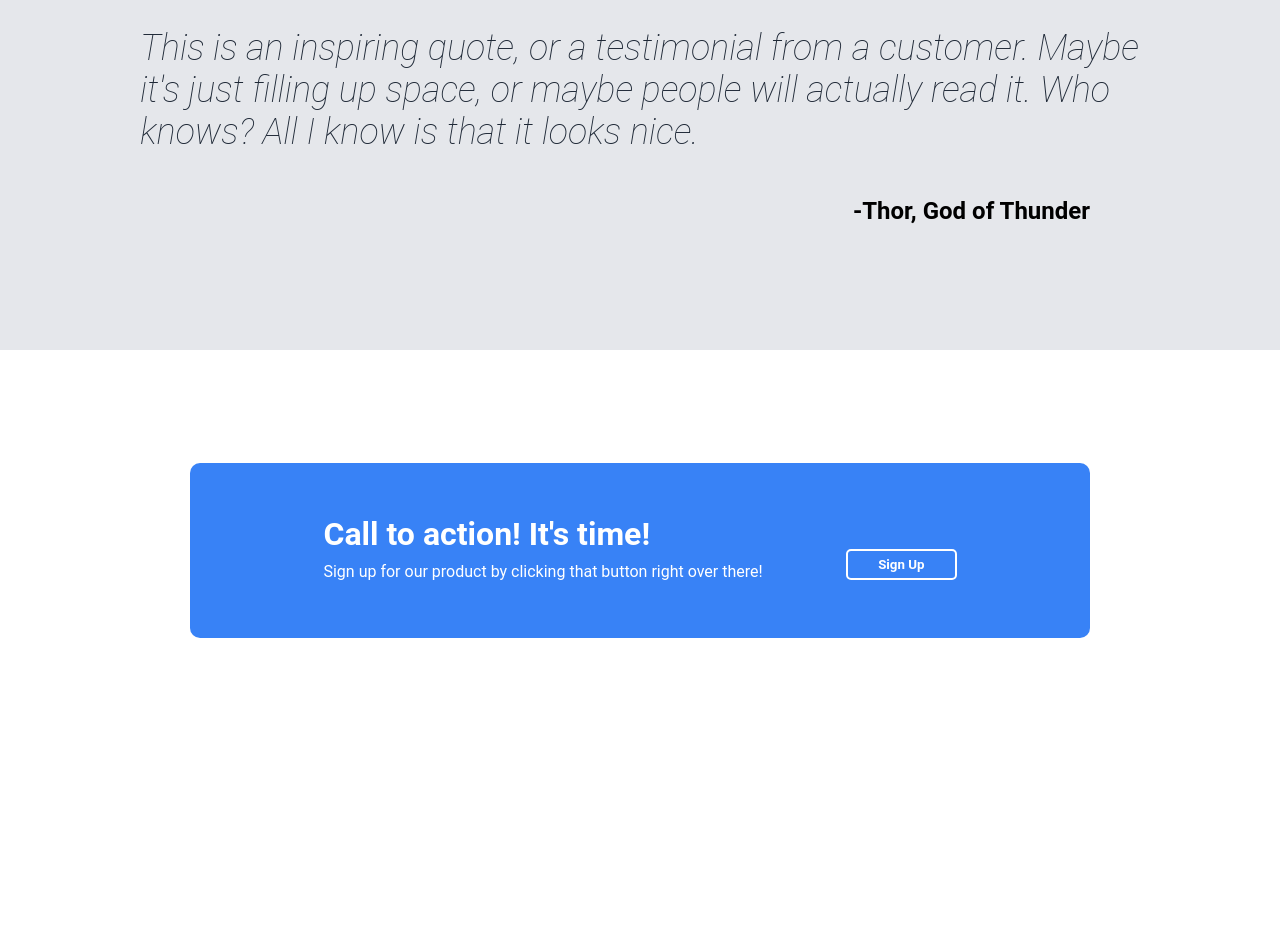
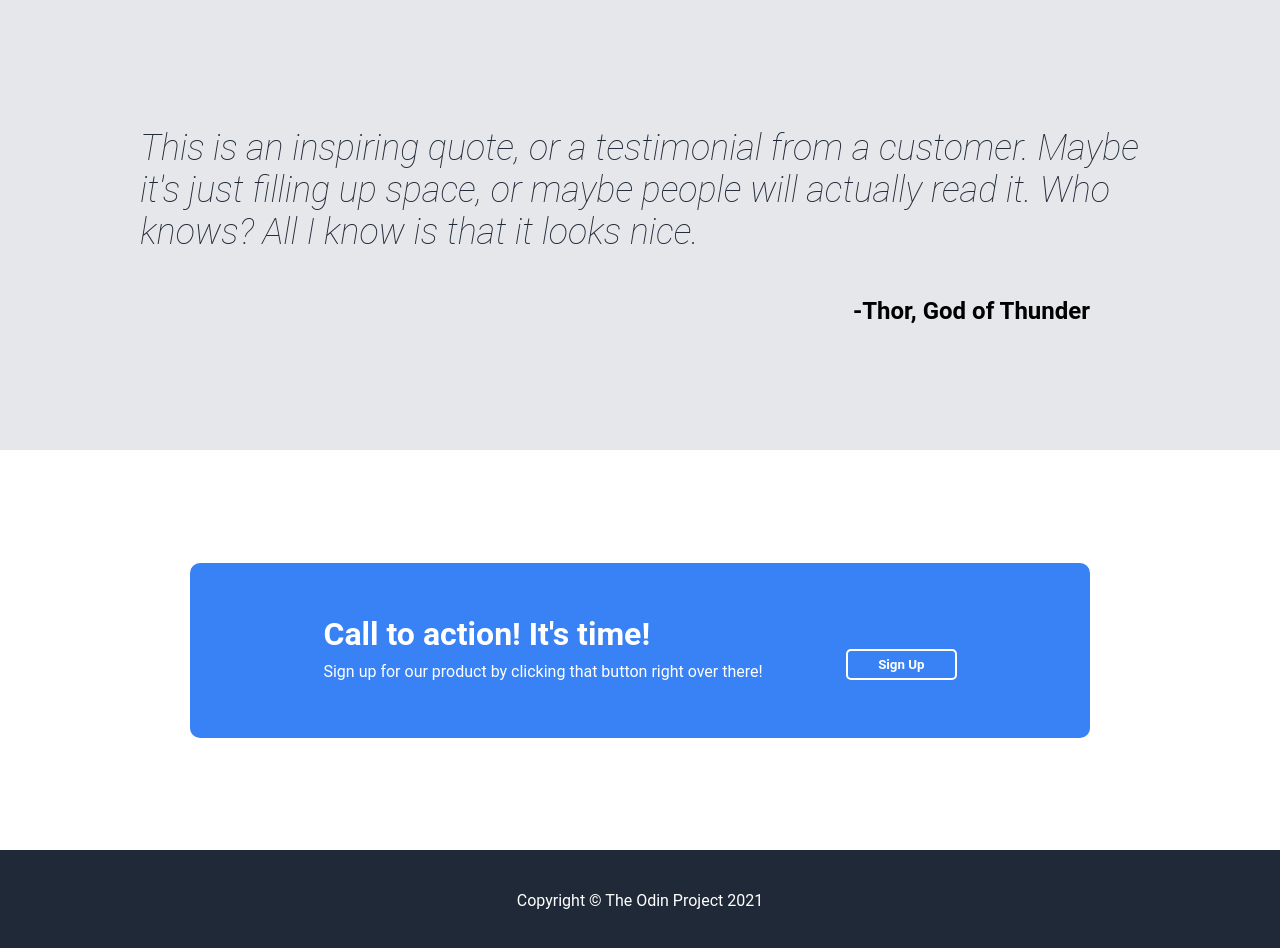
Before and after one commit to imhoward/odin-landing-page, a plain HTML site: page index.html in a window 1280 px wide. Shown: the part 1046-1994 px from the top of the page. Before the commit the page ends 1796 px from the top, so only its background shows below. Drawn offline with Linux system fonts and the light colour scheme.

Commit message:
Added footer with copyright text

```diff
--- a/index.html
+++ b/index.html
@@ -75,6 +75,8 @@
             </div>
         </div>
     </div>
-    <div class="footer"></div>
+    <div class="footer">
+        <p>Copyright © The Odin Project 2021</p>
+    </div>
 </body>
 </html>
--- a/styles.css
+++ b/styles.css
@@ -47,6 +47,8 @@ body {
     font-size: 48px;
     color: #F9FAF8;
     font-weight: 900;
+    width: 400px;
+    padding: 0;
 }
 
 .content1-left p {
@@ -60,7 +62,7 @@ body {
     color: #F9FAF8;
     padding: 6px 24px 6px 24px;
     font-weight: bold;
-
+    font-family: Roboto;
 }
 
 .content1-right {
@@ -79,6 +81,7 @@ body {
     flex-direction: column;
     justify-content: center;
     align-items: center;
+    padding: 50px;
 }
 
 .images-box {
@@ -190,3 +193,10 @@ body {
 }
 
 /*-------------------Begin Footer Section-----------------------*/
+.footer {
+    background-color: #1F2937;
+    display: flex;
+    justify-content: center;
+    color: white;
+    padding: 25px;
+}
```
